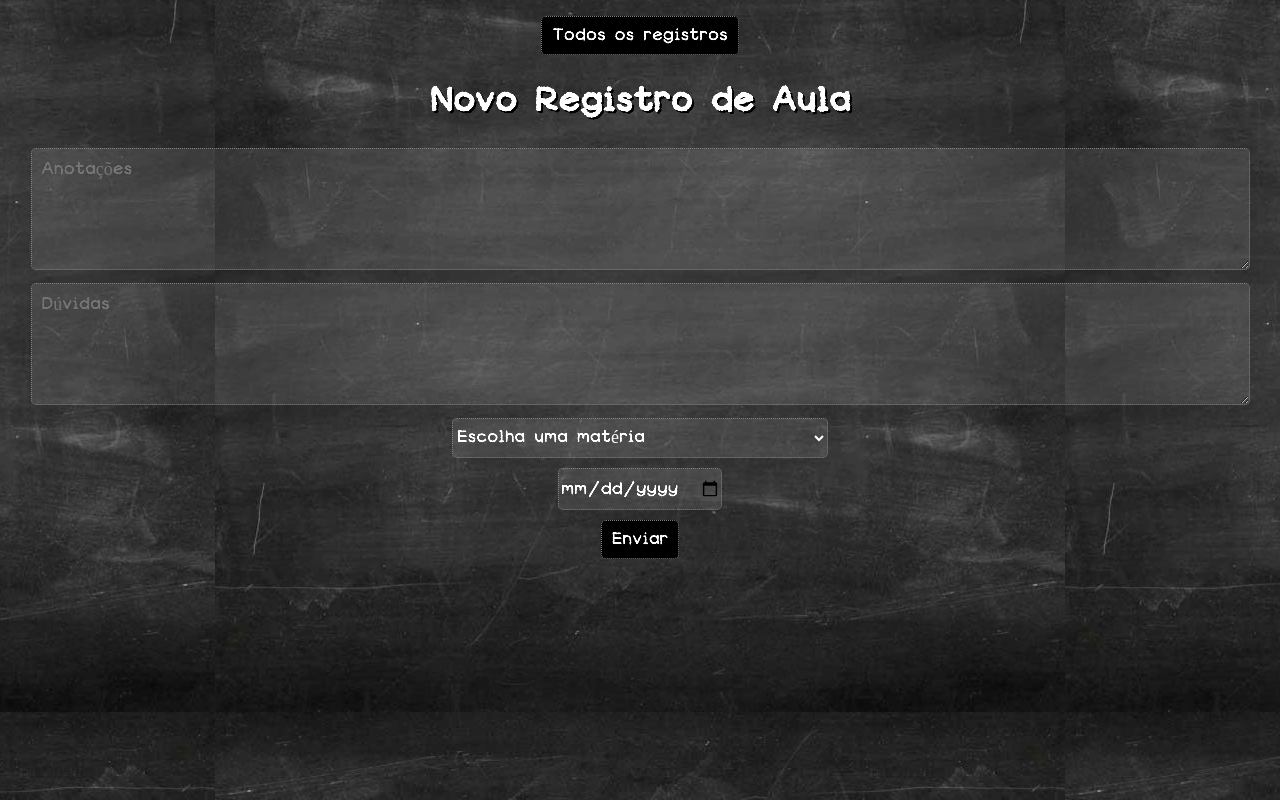
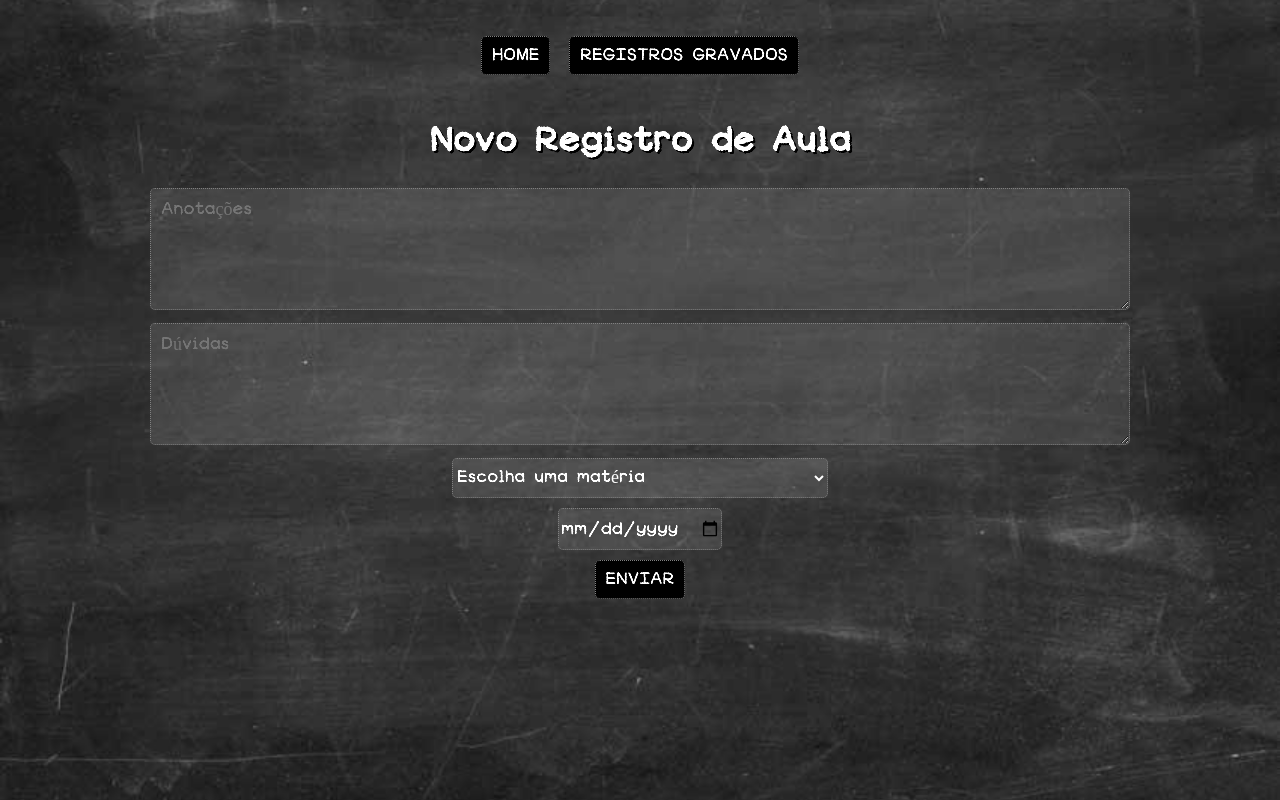
Before and after one commit to brunorodriguesdecarvalho/wikfatec, a website: page formAula.html in a window 1280 px wide. Drawn offline with nearby package versions, Linux system fonts and the light colour scheme.

Commit message:
Inclusão dos links para navegacao interna

```diff
--- a/formAula.html
+++ b/formAula.html
@@ -12,7 +12,8 @@
     </head>
     <body>
         <br>
-        <a href="listAula.html">Todos os registros</a>
+            <li class="link"><a href="index.html">HOME</a></li>
+            <li class="link"><a href="listAula.html">REGISTROS&nbspGRAVADOS</a></li>
         <br>
         <br>
         <div id="app">
@@ -39,7 +40,7 @@
                             </select>
                         </div>
                         <div class="celula"><input type="date" id="anotDataAula" required></div>
-                        <div class="celula"><button type="submit" id="Enviar">Enviar</button></div>
+                        <div class="celula"><button type="submit" id="Enviar">ENVIAR</button></div>
                     </div>
                 </form>
             </div>
--- a/src/formAula.js
+++ b/src/formAula.js
@@ -11,5 +11,5 @@ $(() => {
 })
 
 function novaregaula(regaula) {
-    $.post('http://localhost:3000/regaula', regaula)
+    $.post('/regaula', regaula)
 }
--- a/style.css
+++ b/style.css
@@ -1,13 +1,10 @@
 * {transition: all 300ms ease-in-out;}
-
 @font-face {
     font-family: "rob";
     src: url("./fonts/rob.woff") format("woff"); /* Modern Browsers */
     font-weight: normal;
     font-style: normal;
   }
-
-
 body {margin: 0px;
     padding: 10px;
     font-size: 18px;
@@ -15,23 +12,27 @@ body {margin: 0px;
     text-align: center;
     background-image: url(./img/bkg.jpg);
     background-position: center;
-    background-size: repeat;
+    background-size: cover;
     text-shadow: black 2px 2px;
     font-family: 'rob';
 }
-#app {min-width: 200px; width: 100%;  margin: 0 auto;}
+#app {width: 95%;  margin: 0 auto;}
 div .linha{display: flexbox;}
 div .celula{display: block;}
 h2, li {text-align: left;}
 h1 {text-align: center;}
 ul {padding-inline-start: 10px;}
-li {list-style: none;}
+li {list-style: none; display: block;}
 a, #Enviar {
     text-decoration: none;
     background-color: black;
     color: white;
     padding: 10px;
 }
+a:link, #Enviar:link, a:visited, #Enviar:visited { text-decoration: none;}
+a:hover, #Enviar:hover { background-color: rgb(37, 31, 31) }
+.link{margin: 20px 0; display: inline-block;}
+select option {color: black;}
 #anotMateria, #anotDataAula, #Enviar, #anotAnota, #anotDuv, #anot, a{
     margin: 5px;
     border: 1px dotted grey;
@@ -40,10 +41,7 @@ a, #Enviar {
     font-family: 'rob';
     color: white;
 }
-#anotMateria, #anotDataAula, #anotAnota, #anotDuv, #anot {background-color: rgba(256, 256, 256, 0.1);}
-#anotAnota, #anotDuv {min-width: 250px; width: 95%; height: 100px; padding: 10px;}
+#anotMateria, #anotDataAula, #anotAnota, #anotDuv, #anot {background-color: rgba(255, 255, 255, 0.1);}
+#anotAnota, #anotDuv {width: 80%; height: 100px; padding: 10px;}
 #anot{padding-left: 10px;}
-select option {
-    color: black;
-}
 #anotDataAula, #anotMateria {height: 40px;}
```
Also changed, not shown: index.html (added, +16 -0 lines), listAula.html (+3 -1 lines).
